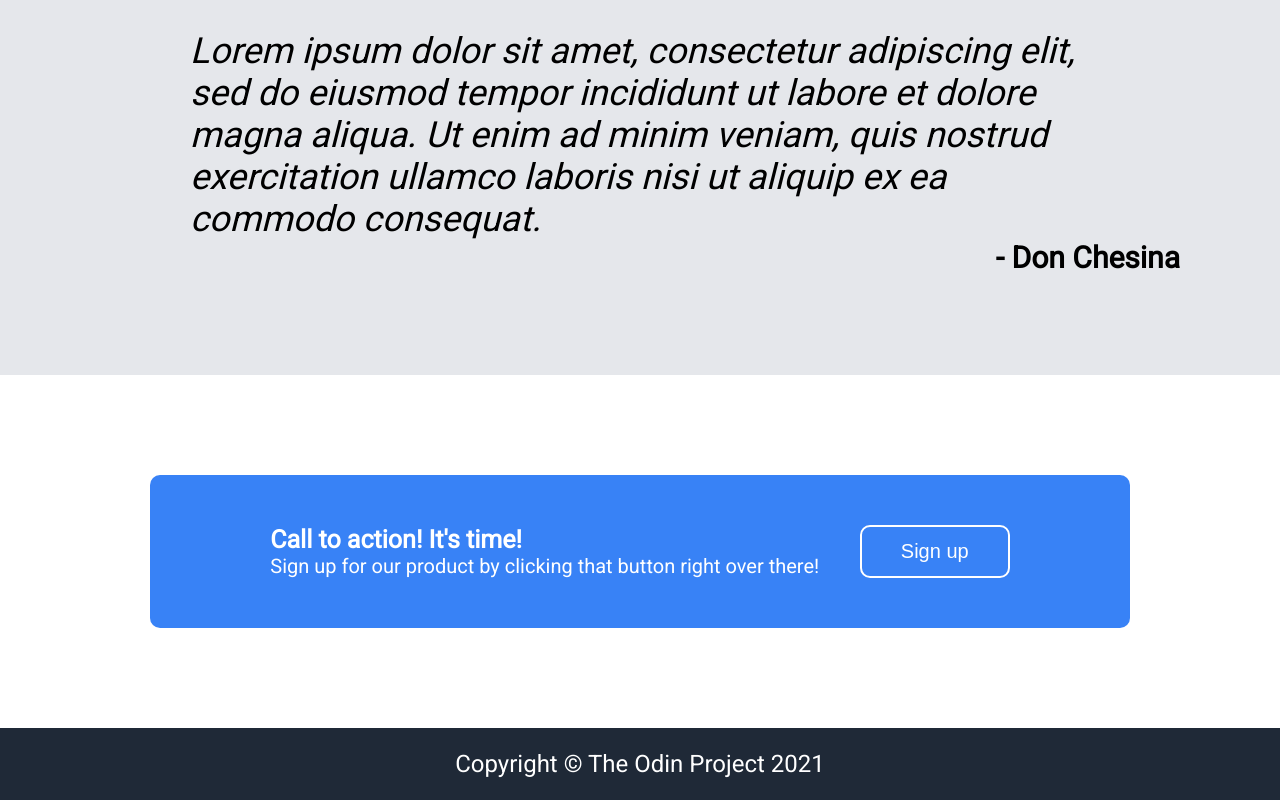
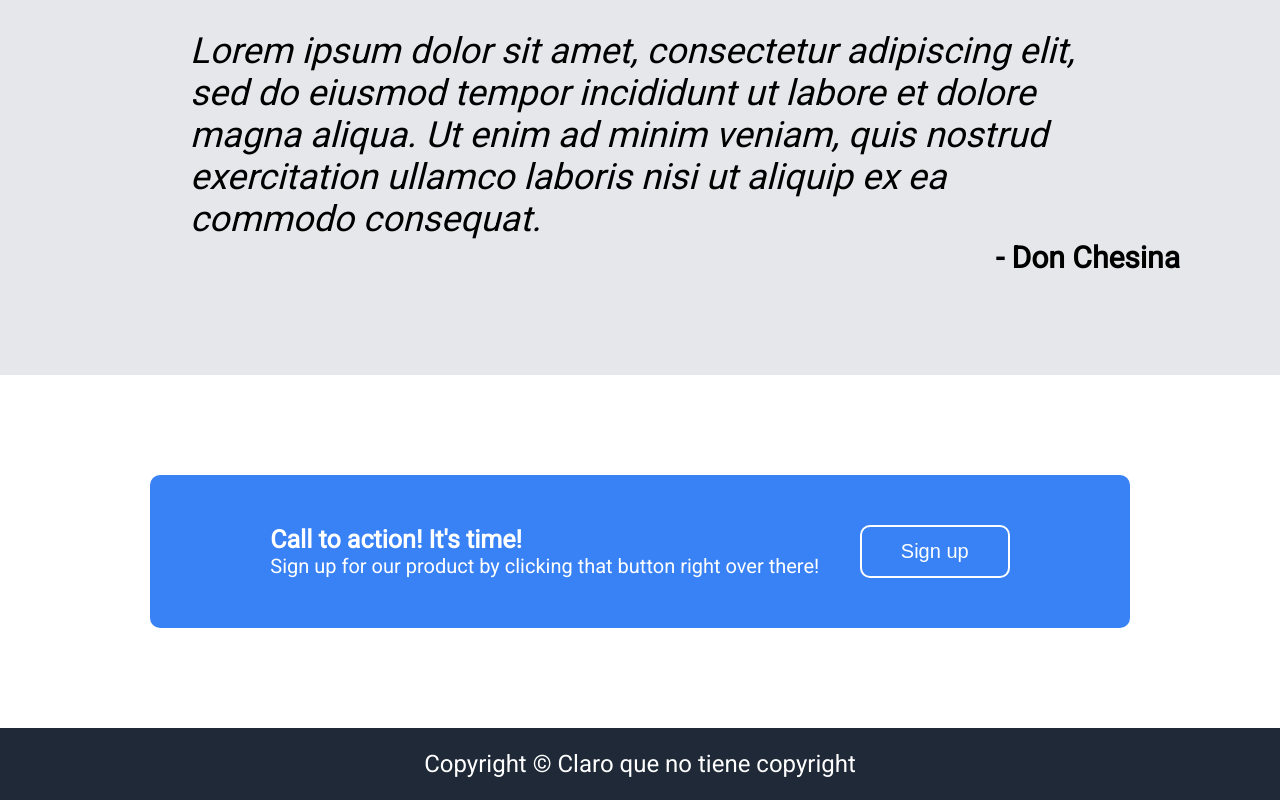
Before and after one commit to ldls1998/landing-page, a plain HTML site: page index.html in a window 1280 px wide. Shown: the part 1161-1961 px from the top of the page. Drawn offline with Linux system fonts and the light colour scheme.

Commit message:
Update index.html

```diff
--- a/index.html
+++ b/index.html
@@ -84,6 +84,6 @@
         <button class="boton2">Sign up</button>
       </div>
     </div>
-    <div class="footer">Copyright © The Odin Project 2021</div>
+    <div class="footer">Copyright © Claro que no tiene copyright</div>
   </body>
 </html>
```
